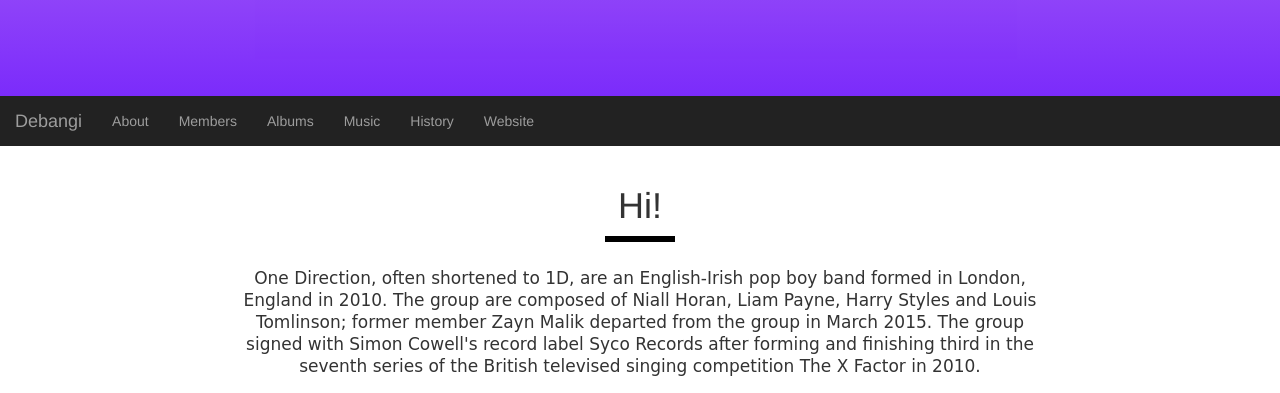
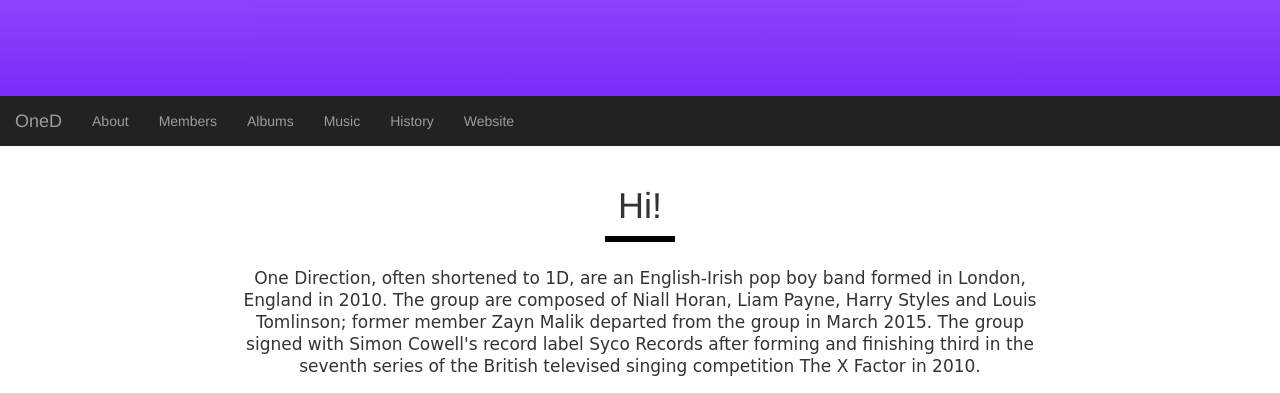
Before and after one commit to Debangi-Dey/1D, a plain HTML site: page index.html in a window 1280 px wide. Shown: the part 704-1097 px from the top of the page. Drawn offline with nearby package versions, Linux system fonts and the light colour scheme.

Commit message:
Add files via upload

```diff
--- a/index.html
+++ b/index.html
@@ -14,7 +14,7 @@
     <nav class="navbar-inverse my_nav_bar">
         <div class="navbar-header"><button type="button" class="navbar-toggle" data-toggle="collapse"
                 data-target="#mynavbar"><span class="icon-bar"></span><span class="icon-bar"></span><span
-                    class="icon-bar"></span></button><a class="navbar-brand">Debangi</a></div>
+                    class="icon-bar"></span></button><a class="navbar-brand">OneD</a></div>
         <div class="collapse navbar-collapse" id="mynavbar">
             <ul class="nav navbar-nav">
                 <li><a href="#about">About</a></li>
```
